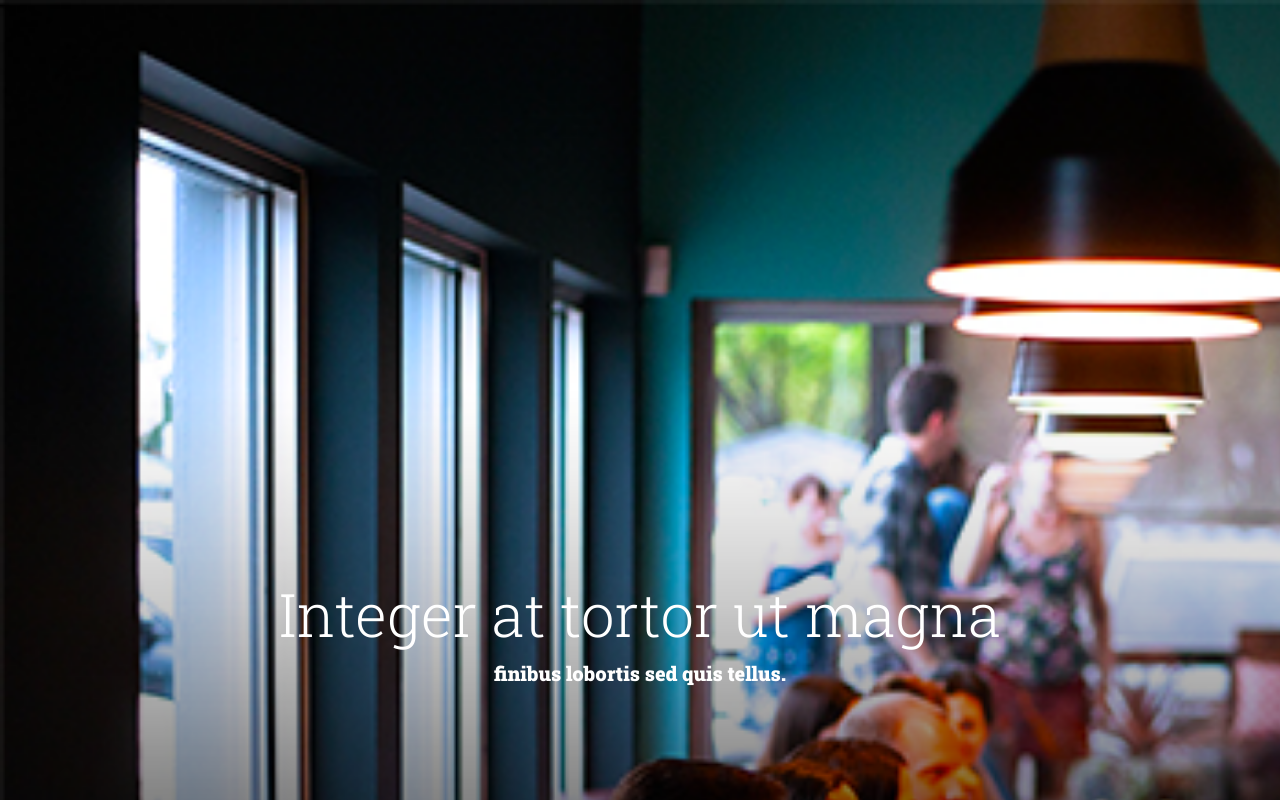
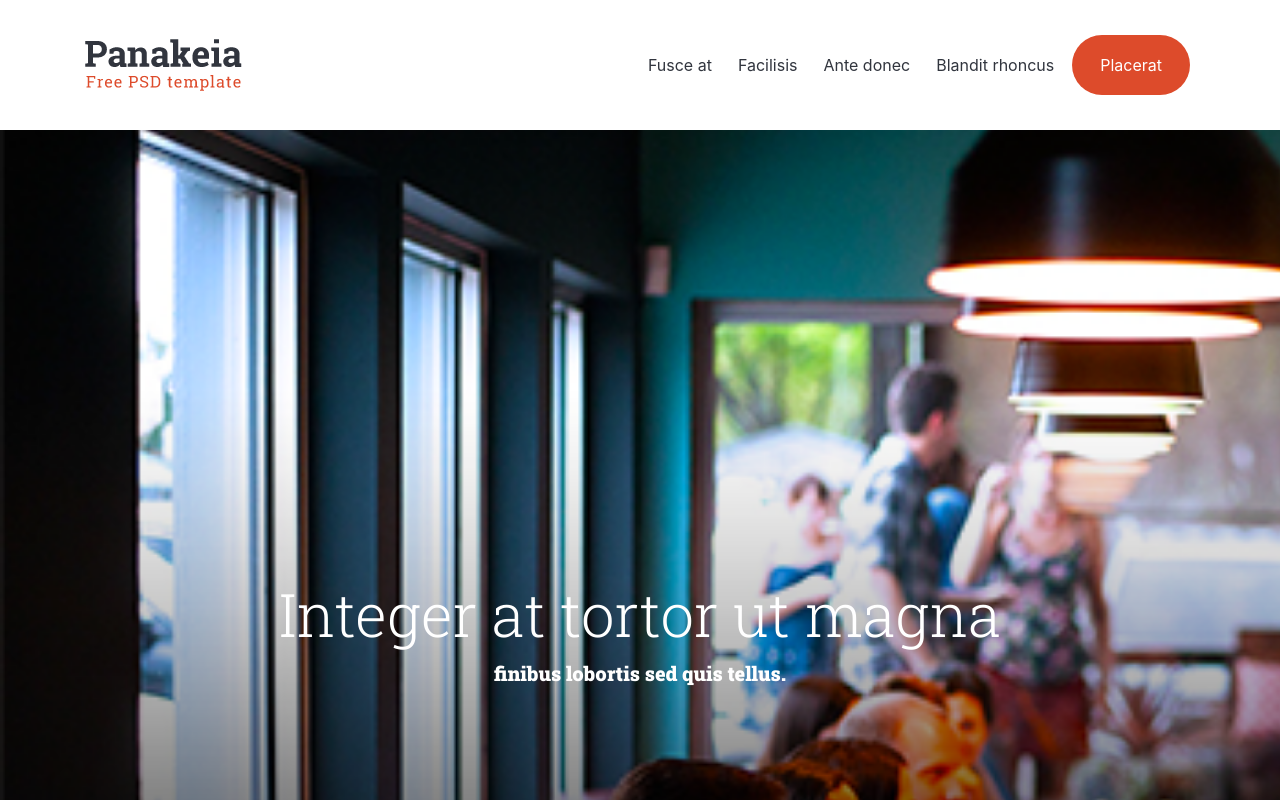
Before and after one commit to mypagefb/foodpagesoron, a plain HTML site: page index.html in a window 1280 px wide. Shown: the top 800 px of the page. Drawn offline with Linux system fonts and the light colour scheme.

Commit message:
Update index.html

```diff
--- a/index.html
+++ b/index.html
@@ -28,7 +28,35 @@
 <body id="page-top">
 
   <!-- Navigation -->
-
+<header>
+  <nav class="navbar nav-head navbar-expand-lg  fixed-top" id="mainNav">
+    <div class="container">
+      <a class="navbar-brand js-scroll-trigger" href="#page-top"><img src="img/logo.png" class="img-fluid" alt=""></a>
+      <button class="navbar-toggler" type="button" data-toggle="collapse" data-target="#navbarResponsive" aria-controls="navbarResponsive" aria-expanded="false" aria-label="Toggle navigation">
+        <i class="fas fa-bars"></i>
+      </button>
+      <div class="collapse navbar-collapse" id="navbarResponsive">
+        <ul class="navbar-nav ml-auto">
+          <li class="nav-item">
+            <a class="nav-link js-scroll-trigger" href="#fusce">Fusce at</a>
+          </li>
+          <li class="nav-item">
+            <a class="nav-link js-scroll-trigger" href="#facilisis">Facilisis</a>
+          </li>
+          <li class="nav-item">
+            <a class="nav-link js-scroll-trigger" href="#ante">Ante donec </a>
+          </li>
+          <li class="nav-item">
+            <a class="nav-link js-scroll-trigger" href="#blandit">Blandit rhoncus </a>
+          </li>
+          <li class="nav-item">
+            <a class="nav-link js-scroll-trigger" href="#placerat">Placerat</a>
+          </li>
+        </ul>
+      </div>
+    </div>
+  </nav>
+</header>
 
 <!--hero section-->
 
```
